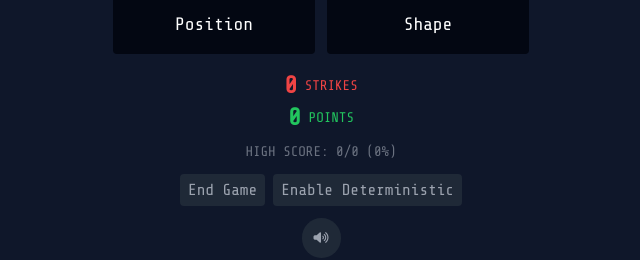
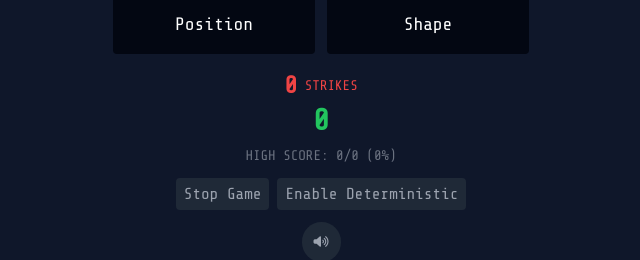
Before and after one commit to sethatwood/multi-n-back, a Vue app: page / in a window 1280 px wide. Both pictures are taken after a click on the button "Start Game". Shown: the part 386-646 px from the top of the page, without its empty margins (319-959 px from the left). Built offline with nearby package versions, Linux system fonts and the light colour scheme.

Commit message:
feat: improves game over screen

```diff
--- a/src/App.vue
+++ b/src/App.vue
@@ -36,18 +36,34 @@
       </button>
     </div>
     <div class="text-center">
-      <div class="mt-4 text-sm uppercase text-red-500 flex items-center justify-center">
-        <span class="text-2xl font-bold">{{ gameStore.incorrectResponses }}</span>&nbsp;Strikes
+      <div v-if="!gameStore.isStopped" class="strikes-score">
+        <div class="mt-4 text-sm uppercase text-red-500 flex items-center justify-center">
+          <span class="text-2xl font-bold">{{ gameStore.incorrectResponses }}</span>&nbsp;Strikes
+        </div>
+        <div class="text-sm uppercase text-green-500 flex items-center justify-center">
+          <span class="text-3xl font-bold">{{ gameStore.score }}</span>
+        </div>
       </div>
-      <div class="text-sm uppercase text-green-500 flex items-center justify-center">
-        <span class="text-2xl font-bold">{{ gameStore.score }}</span>&nbsp;Points
+      <div v-else class="text-sm uppercase">
+        <p class="mt-4 text-sm uppercase text-red-500 flex items-center justify-center">
+          Game Over
+        </p>
+        <p class="mt-1 text-sm uppercase text-gray-500 flex items-center justify-center">
+          Final Score:
+        </p>
+        <div class="text-sm uppercase text-green-500 flex items-center justify-center">
+          <span class="text-3xl font-bold">{{ gameStore.score }}</span>
+          &nbsp;of&nbsp;
+          <span class="text-xl font-bold">{{ gameStore.previousPotentialCorrectAnswers }}</span>
+          &nbsp;Possible Points
+        </div>
       </div>
       <p class="mt-2 text-sm uppercase text-gray-500">
         High Score: {{ gameStore.highScoreData.score }}/{{ gameStore.highScoreData.potentialCorrectAnswers }}
         ({{ gameStore.highScoreAccuracy }}%)
       </p>
     </div>
-    <div v-if="gameStore.isPaused || gameStore.incorrectResponses >= 3">
+    <div v-if="gameStore.isStopped || gameStore.incorrectResponses >= 3">
       <ConfigStart
         :nBack="Number(nBackInput)"
         :timeLeft="Number(timeLeftInput)"
@@ -57,7 +73,7 @@
       />
     </div>
     <button @click="toggleGame" class="mx-1 mt-3 bg-gray-800 hover:bg-gray-950 text-gray-400 py-1 px-2 rounded">
-      {{ gameStore.isPaused ? 'Start' : 'End' }} Game
+      {{ gameStore.isStopped ? 'Start' : 'Stop' }} Game
     </button>
     <button
       @click="toggleDeterministicMode"
@@ -142,8 +158,8 @@ export default {
     };
 
     const toggleGame = () => {
-      console.log(gameStore.isPaused ? "Resuming game" : "Pausing game");
-      gameStore.isPaused ? gameStore.startGame(timeLeftInput.value) : gameStore.stopGame();
+      console.log(gameStore.isStopped ? "Resuming game" : "Stopping game");
+      gameStore.isStopped ? gameStore.startGame(timeLeftInput.value) : gameStore.stopGame();
     };
 
     onUnmounted(() => {
--- a/src/store/gameStore.js
+++ b/src/store/gameStore.js
@@ -21,7 +21,7 @@ export const useGameStore = defineStore('game', {
     incrementSound: new Audio(incrementSound),
     isAudioEnabled: JSON.parse(localStorage.getItem('isAudioEnabled')) ?? true,
     isDeterministic: false,
-    isPaused: false,
+    isStopped: false,
     level: 1,
     nBack: 2,
     potentialCorrectAnswers: 0,
@@ -56,7 +56,7 @@ export const useGameStore = defineStore('game', {
       return stimulus;
     },
     setNewStimulus() {
-      if (this.isPaused) {
+      if (this.isStopped) {
         console.log("Game is paused. Skipping setNewStimulus.");
         return;
       }
@@ -126,7 +126,7 @@ export const useGameStore = defineStore('game', {
       this.score = 0;
       this.incorrectResponses = 0;
       this.timeLeft = 5;
-      this.isPaused = false;
+      this.isStopped = false;
       this.stimulusHistory = [];
       this.potentialCorrectAnswers = 0;
       this.previousPotentialCorrectAnswers = 0;
@@ -155,7 +155,7 @@ export const useGameStore = defineStore('game', {
     stopGame() {
       console.log("Stopping game");
       clearInterval(this.timer);
-      this.isPaused = true;
+      this.isStopped = true;
     },
     respondToStimulus(stimulusType) {
       console.log(`Responding to stimulus: ${stimulusType}`);
```
